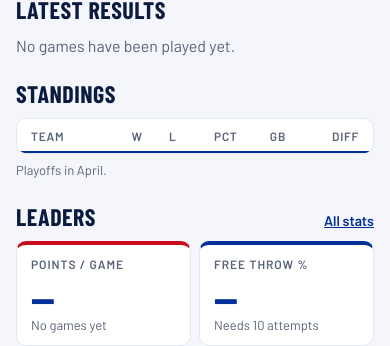
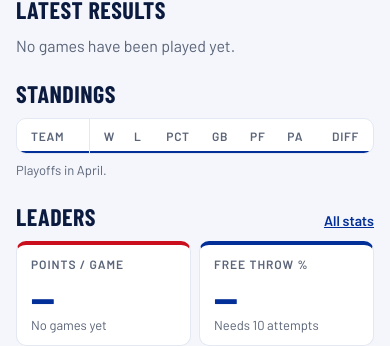
Before and after one commit to tb-masters-basketball/website, a Jekyll site: the page built from index.html, in a window 390 px wide. Shown: the part 203-549 px from the top of the page. Built offline with Jekyll 4.4.1, drawn with Linux system fonts in a browser that asks for light colours.

Commit message:
Show every standings column on phones, scrolling with the team pinned
- PF and PA now show at every screen size. Where the table is wider than its
  card (phones), the card scrolls sideways and the team column stays fixed,
  with a thin edge and an opaque background so numbers pass underneath
- The table uses separate borders so row lines travel with the pinned column
- The scrolling card is a labelled region that can be focused from the
  keyboard
- Design brief updated

Co-Authored-By: Claude Sonnet 5.5 <noreply@anthropic.com>
Claude-Session: https://claude.ai/code/session_01BpF3qcymq2UJaDaLypnPgZ

```diff
--- a/_includes/standings-table.html
+++ b/_includes/standings-table.html
@@ -1,9 +1,9 @@
 {%- comment -%}
-  Standings table inside a scrolling card. PF and PA only show from 900 px up
-  (class "col-wide"). Lists every team in the standings.
+  Standings table inside a scrolling card. Lists every team and every column.
+  On narrow screens the card scrolls sideways and the team column stays put.
   Usage: include standings-table.html standings=stats.standings
 {%- endcomment -%}
-<div class="table-card">
+<div class="table-card" role="region" aria-label="Standings table" tabindex="0">
   <table class="table standings">
     <caption class="visually-hidden">Regular season standings</caption>
     <thead>
@@ -13,8 +13,8 @@
         <th scope="col"><abbr title="Losses">L</abbr></th>
         <th scope="col"><abbr title="Win percentage">PCT</abbr></th>
         <th scope="col"><abbr title="Games behind">GB</abbr></th>
-        <th scope="col" class="col-wide"><abbr title="Points for">PF</abbr></th>
-        <th scope="col" class="col-wide"><abbr title="Points against">PA</abbr></th>
+        <th scope="col"><abbr title="Points for">PF</abbr></th>
+        <th scope="col"><abbr title="Points against">PA</abbr></th>
         <th scope="col"><abbr title="Point differential">DIFF</abbr></th>
       </tr>
     </thead>
@@ -26,8 +26,8 @@
         <td>{{ t.l }}</td>
         <td>{{ t.pct }}</td>
         <td>{{ t.gb_display }}</td>
-        <td class="col-wide">{{ t.pf }}</td>
-        <td class="col-wide">{{ t.pa }}</td>
+        <td>{{ t.pf }}</td>
+        <td>{{ t.pa }}</td>
         <td class="standings__diff">{{ t.diff_display }}</td>
       </tr>
       {%- endfor %}
--- a/assets/css/site.css
+++ b/assets/css/site.css
@@ -550,6 +550,7 @@ a.card:hover {
 .table-card {
   margin-top: 10px;
   overflow-x: auto;
+  overscroll-behavior-x: contain;
   background: var(--mb-surface);
   border: 1px solid var(--mb-line);
   border-radius: 10px;
@@ -557,7 +558,8 @@ a.card:hover {
 
 .table {
   width: 100%;
-  border-collapse: collapse;
+  border-collapse: separate;
+  border-spacing: 0;
   font-size: 15px;
   font-variant-numeric: tabular-nums;
 }
@@ -597,16 +599,19 @@ a.card:hover {
   padding-right: 14px;
 }
 
+@media (max-width: 599px) {
+  .table th:first-child,
+  .table td:first-child {
+    box-shadow: 1px 0 0 var(--mb-line);
+  }
+}
+
 .table tbody th {
   font-weight: 600;
 }
 
 .table abbr {
   cursor: help;
-}
-
-.col-wide {
-  display: none;
 }
 
 .standings__rank {
@@ -816,10 +821,6 @@ a.leader-card--hot:hover {
     font-size: 16px;
   }
 
-  .col-wide {
-    display: table-cell;
-  }
-
   .standings__rank {
     width: 22px;
   }
```
Also changed, not shown: docs/design-brief.md (+4 -2 lines).
